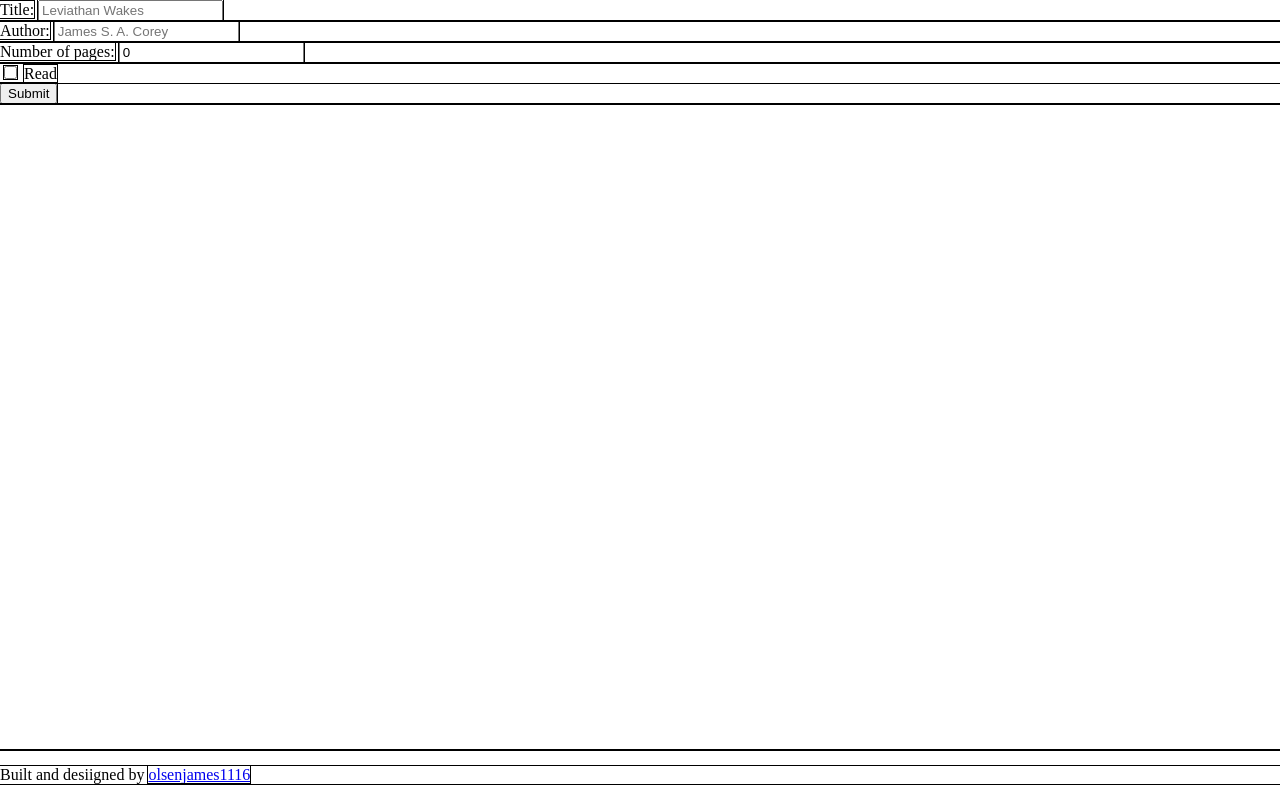
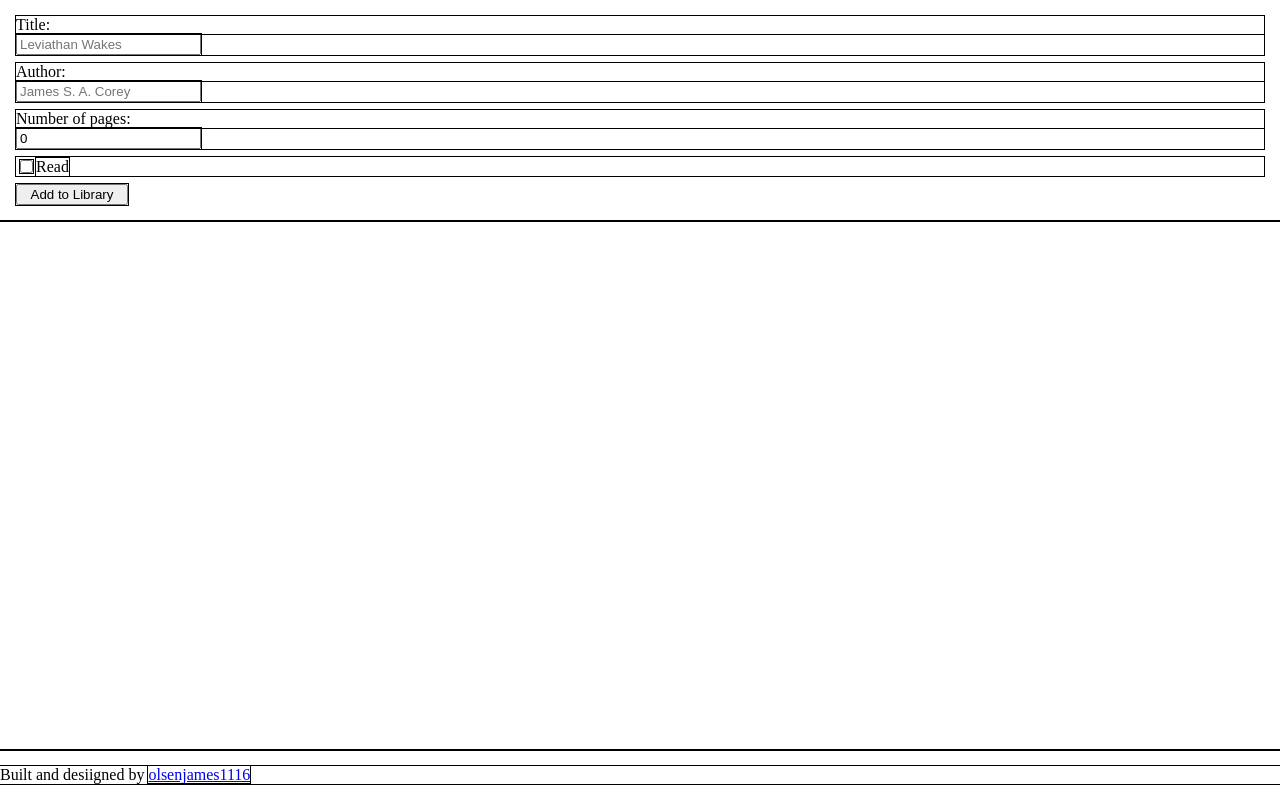
Before and after one commit to olsenjames1116/library, a website: page index.html in a window 1280 px wide. Drawn offline with Linux system fonts and the light colour scheme.

Commit message:
Format input form

```diff
--- a/index.html
+++ b/index.html
@@ -26,7 +26,7 @@
                 <input type="checkbox" id="read" name="read">
                 <label for="read">Read</label>
             </div>
-            <button type="button">Submit</button>
+            <button type="button">Add to Library</button>
         </form>
         <div class="mainContent">
         </div>
--- a/javascript.js
+++ b/javascript.js
@@ -71,7 +71,7 @@ function createCard(book) {
     // Create and display element for the user to remove book object from library
     const removeBookButton = document.createElement('button');
     removeBookButton.setAttribute('type', 'button');
-    removeBookButton.textContent = 'Remove Book';
+    removeBookButton.textContent = 'Remove from Library';
     removeBookButton.addEventListener('click', () => removeBook(book));
     cardElement.appendChild(removeBookButton);
     return cardElement;
--- a/style.css
+++ b/style.css
@@ -8,3 +8,23 @@ body{
     grid-template-rows: auto 1fr auto;
     min-height: 100vh;
 }
+
+form{
+    padding: 1rem;
+    display: flex;
+    flex-direction: column;
+    gap: 0.5rem;
+}
+
+form div:nth-child(-n+3)>label, form div:nth-child(-n+3)>input{
+    display: block;
+}
+
+div.read{
+    display: flex;
+    align-items: center;
+}
+
+form>button{
+    width: 7rem;
+}
```
